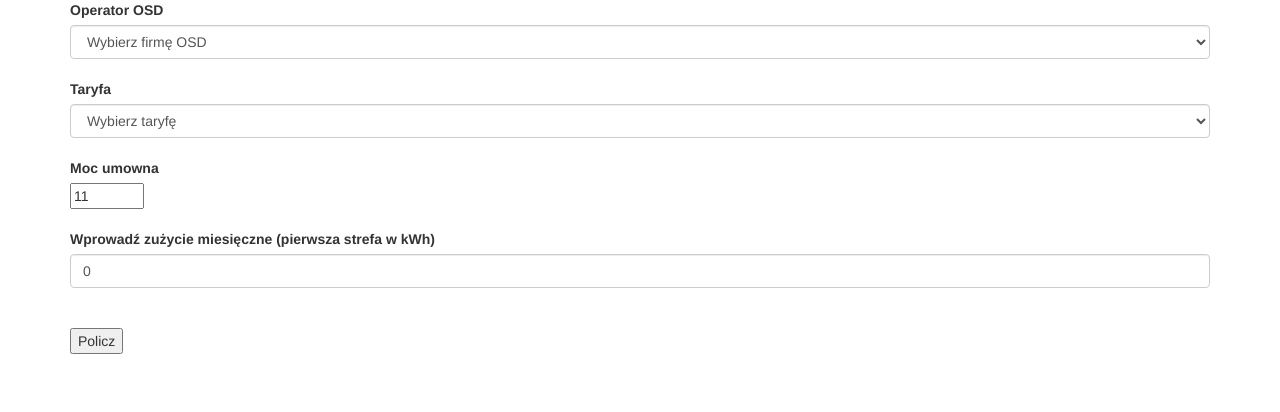
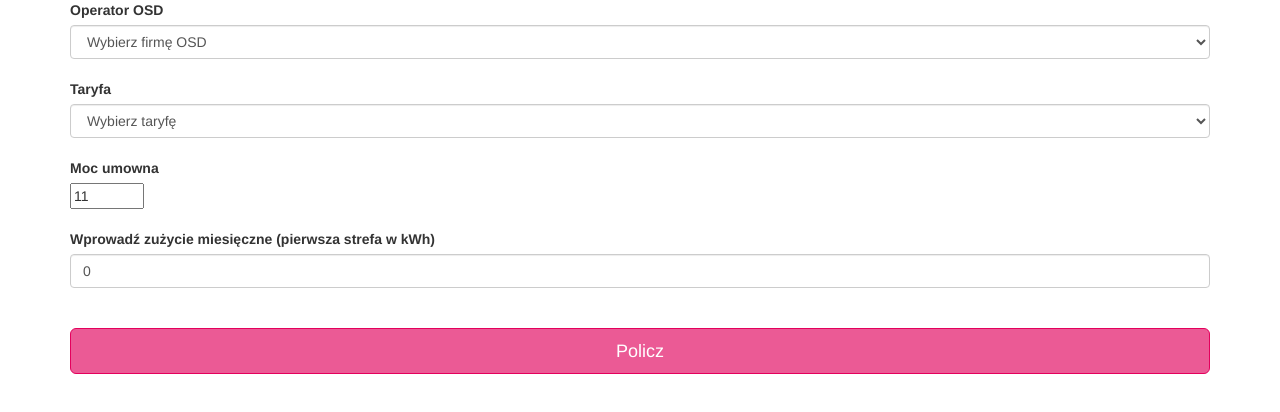
Before and after one commit to AndyKazma/Energy-bill-calculator, a plain HTML site: page index.html in a window 1280 px wide. Drawn offline with nearby package versions, Linux system fonts and the light colour scheme.

Commit message:
Submit button style changed

```diff
--- a/index.html
+++ b/index.html
@@ -42,7 +42,7 @@
         <input type="text" id="usage3" class="form-control" value="0">
         <br/>
         <br/>
-        <input type="submit" id="submit" value="Policz">
+        <button type="submit" id="submit" class="btn btn-primary btn-lg btn-block">Policz</button>
         <br/>
         <br/>
         <div>
--- a/style.css
+++ b/style.css
@@ -4,3 +4,11 @@
 .hide2, .hide3, #usage2, #usage3 {
 	display: none;
 }
+.btn-primary {
+    background-color: #EB5A95 !important;
+    border-color: #E4005C !important;
+   }
+.btn-primary:hover {
+    background-color: #E4005C !important;
+    border-color: #E4005C !important;
+   }
```
